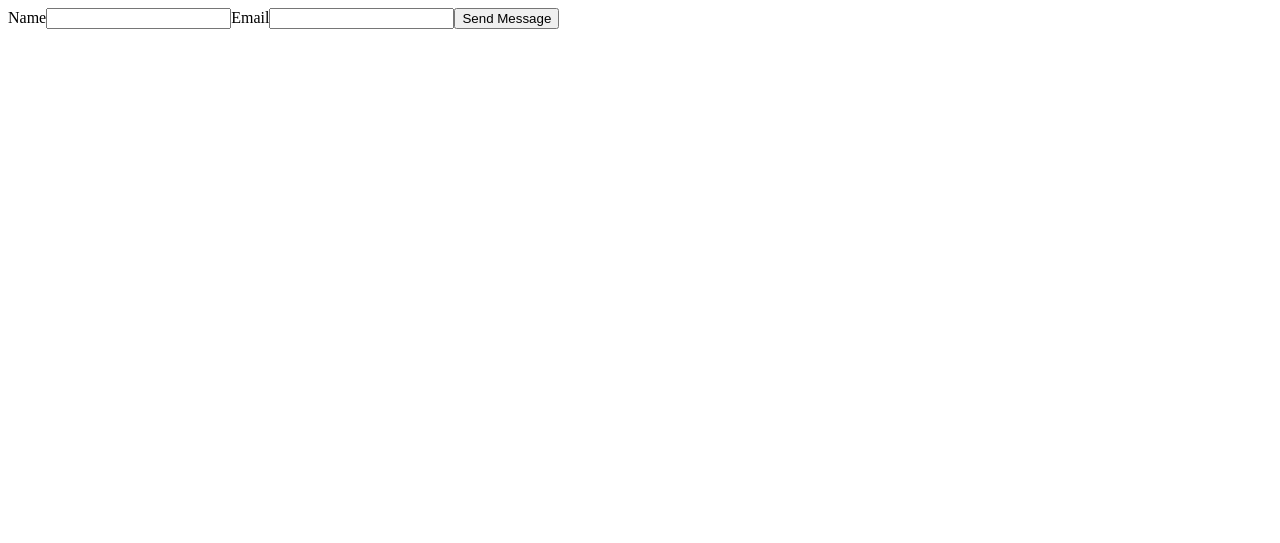
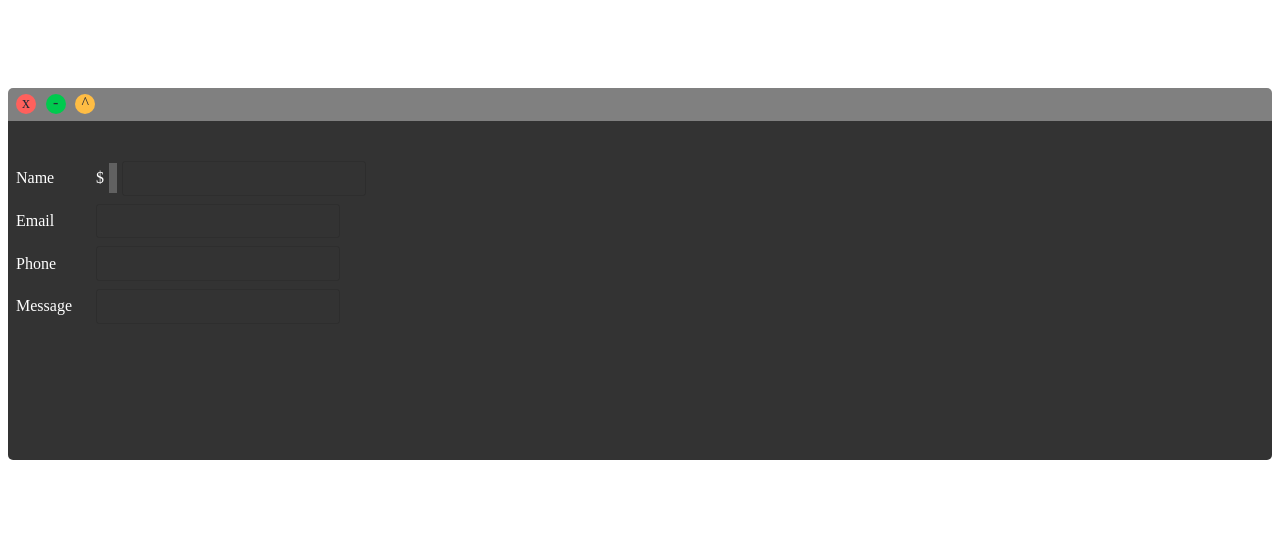
Before and after one commit to dr-data/gatsby-radness, a Gatsby site: page /contact/contact-form in a window 1280 px wide. Built offline with nearby package versions, Linux system fonts and the light colour scheme; Gatsby itself is replaced by a stand-in of ours.

Commit message:
working on terminal styled contact form

```diff
--- /dev/null
+++ b/src/pages/contact/contact-form.sass
@@ -0,0 +1,75 @@
+@import "../../sass/variables"
+
+.terminal-container
+  padding: 5rem 0
+  .terminal-bar
+    background-color: grey
+    display: flex
+    padding: .4rem .2rem
+    border-radius: 5px 5px 0 0
+    .close-btn, .min-btn, .ex-btn
+      display: flex
+      justify-content: center
+      color: $charcoal
+      width: 20px
+      height: 20px
+      border-radius: 50%
+      margin: 0 .3rem
+    .close-btn
+      background-color: #FF605C
+    .min-btn
+      background-color: #00CA4E
+    .ex-btn
+      background-color: #FFBD44
+  .terminal-body
+    background-color: rgba(0,0,0,.8)
+    color: white
+    padding: 2rem .5rem 8rem
+    border-radius: 0 0 5px 5px
+
+.blinking
+  animation: blinkingBox 1s infinite
+  transition: .3s ease-in-out
+  width: 8px
+  color: black
+  background-color: black
+  height: 30px
+  margin: 0 5px
+.blink-wrapper
+  display: flex
+  align-items: center
+.input-container
+  display: flex
+  align-items: center
+  margin: .5rem 0
+  .terminal-label-wrapper
+    display: flex
+    flex-direction: column
+    .terminal-label
+      width: 80px
+
+.field-wrapper
+  display: flex
+input, textarea
+  background: transparent
+  border: .5px solid rgba(0,0,0,.1)
+  color: transparent
+  text-shadow: 0 0 0 #FFFFFF
+  border-radius: 3px
+  padding: .2rem .5rem
+  line-height: 1.5
+  font-size: 1.1rem
+  &:focus
+    outline: none
+
+@keyframes blinkingBox
+  0%
+    background-color: $dark-grey
+  49%
+    background-color: transparent
+  50%
+    background-color: transparent
+  99%
+    background-color: transparent
+  100%
+    background-color: $dark-grey
--- a/src/pages/contact/contact-form.tsx
+++ b/src/pages/contact/contact-form.tsx
@@ -1,18 +1,72 @@
 import * as React from 'react'
+import './contact-form.sass'
 
-const ContactForm = () => (
-  <>
-    <form name="contact" method="POST" data-netlify="true">
-      <label htmlFor="fname">Name</label>
-      <input type="text" id="fname" name="name" required/>
-      <label htmlFor="email">Email</label>
-      <input type="email" id="email" name="email" required/>
-      <button type="submit">
-        <span>Send Message</span>
-      </button>
-      <input type="hidden" name="form-name" value="contact"/>
-    </form>
-  </>
-)
+const SelectionOption = {
+  Name: "Name",
+  Email: "Email",
+  Phone: "Phone",
+  Message: "Message",
+};
+
+class ContactForm extends React.Component<any, any> {
+  constructor(props) {
+    super(props);
+    this.state = { selection: SelectionOption.Name };
+  }
+
+  handleInputFocus = selection => {
+    this.setState({ selection: SelectionOption[selection] });
+  };
+
+  render() {
+    console.log(this.state.selection);
+    const { selection } = this.state;
+    return (
+      <div className="container">
+        <div className='terminal-container'>
+          <div className='terminal-bar'>
+            <div className="close-btn">x</div>
+            <span className="min-btn">-</span>
+            <span className="ex-btn">^</span>
+          </div>
+          <div className='terminal-body'>
+            {Object.keys(SelectionOption).map(opt => {
+              return (
+                <form method="POST">
+                  <SuperDynamicInput
+                    key={opt}
+                    selectionType={opt}
+                    handleInputFocus={this.handleInputFocus}
+                    selected={selection === opt}
+                  />
+                </form>
+              );
+            })}
+          </div>
+        </div>
+      </div>
+    );
+  }
+}
+
+const SuperDynamicInput = props => {
+  return (
+      <div className="input-container">
+        <div className='terminal-label-wrapper'>
+          <label className='terminal-label' htmlFor='field'>{props.selectionType}</label>
+        </div>
+        <div className='field-wrapper'>
+          {props.selected && (<div className="blink-wrapper">$<div className="blinking"/></div>)}
+          <input
+            form='field'
+            name={props.selectionType}
+            onFocus={() => props.handleInputFocus(props.selectionType)}
+            role="grid"
+            className="terminal-field"
+          />
+        </div>
+      </div>
+  );
+};
 
 export default ContactForm
```
